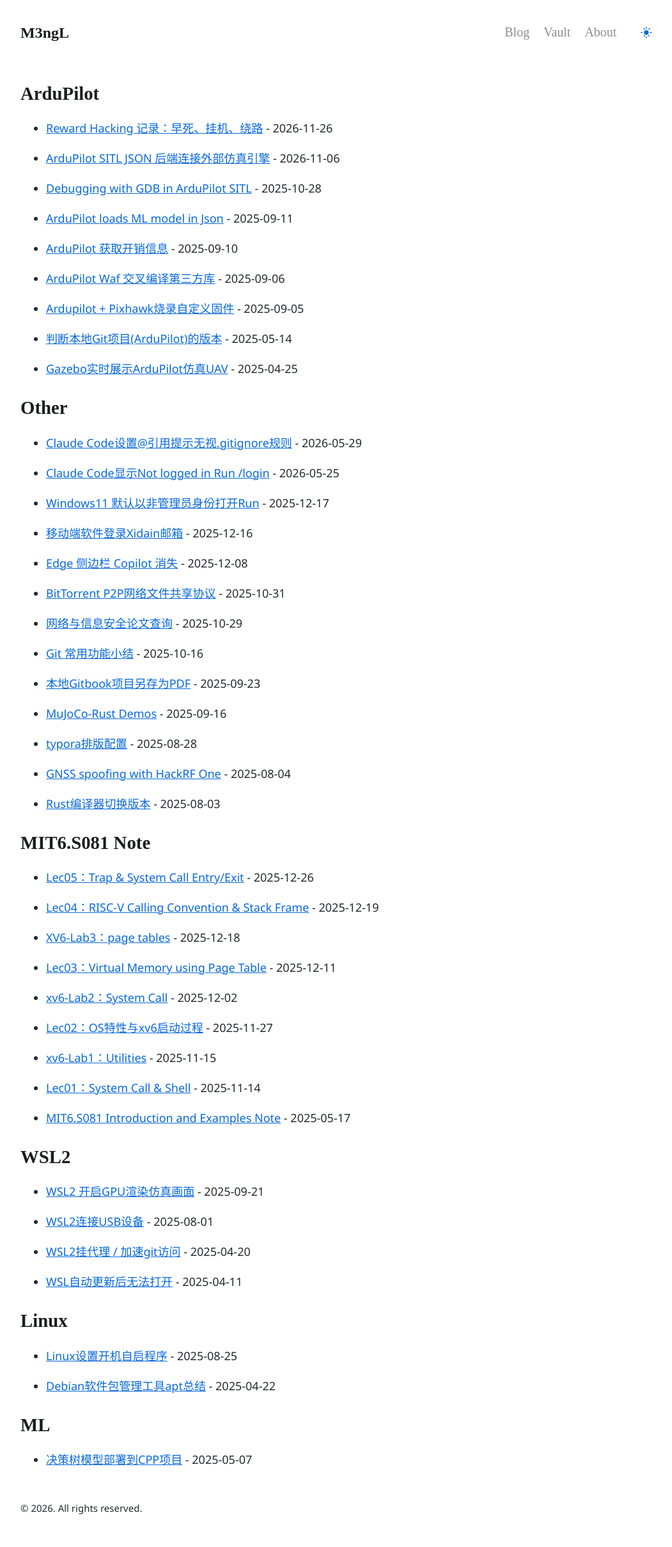
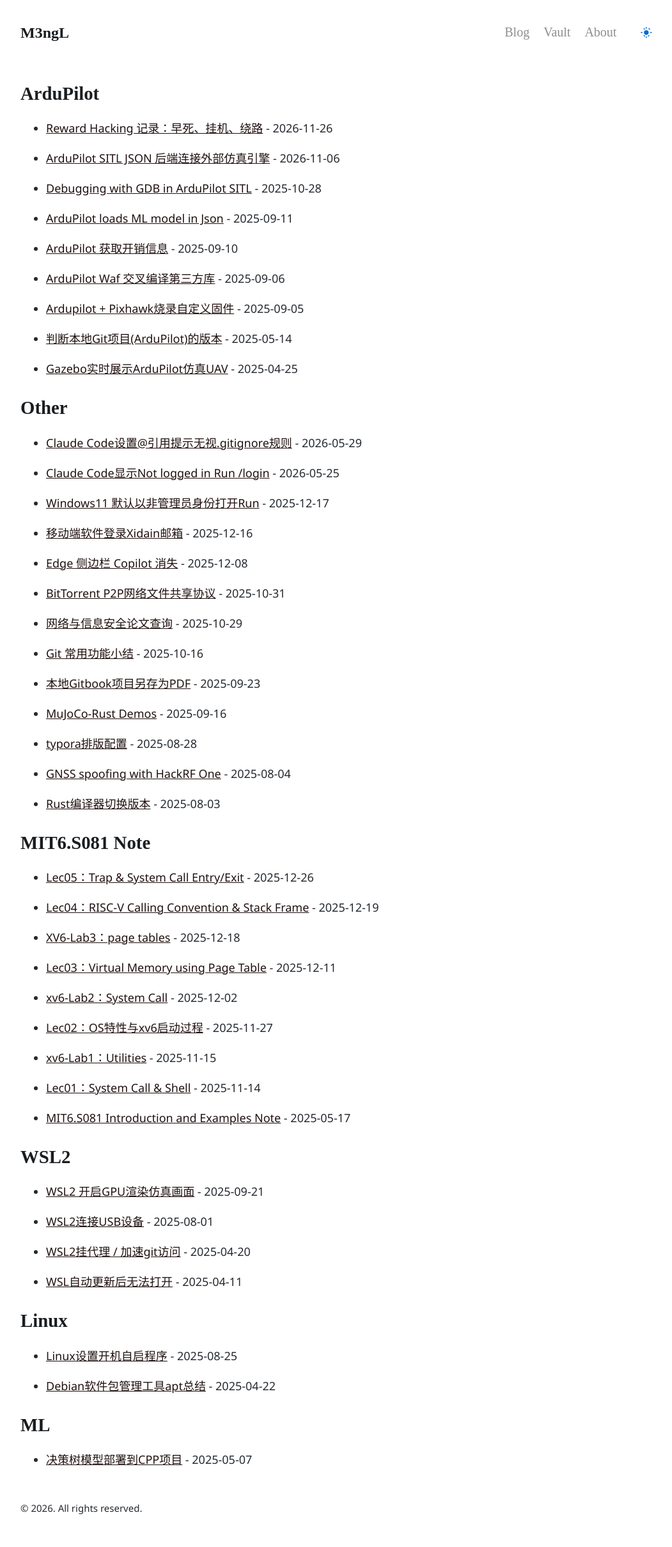
Before and after one commit to M3ngL/M3ngL.github.io, a Jekyll site: the page built from index.html, in a window 1280 px wide. Shown: the whole page at 64% size, without its empty margins (112-1163 px from the left). Built offline with Jekyll 4.4.1, drawn with Linux system fonts in a browser that asks for light colours; the list of posts is cut into pages by our own code.

Commit message:
update title style.

```diff
--- a/_sass/_posts.scss
+++ b/_sass/_posts.scss
@@ -9,6 +9,16 @@
 
   li + li {
     margin-top: .25rem;
+  }
+}
+
+// Home page article links (separate from links in post content)
+.home-post-link {
+  color: var(--home-post-link-color);
+
+  &:hover,
+  &:focus {
+    color: var(--home-post-link-color);
   }
 }
 
--- a/_sass/_variables.scss
+++ b/_sass/_variables.scss
@@ -41,6 +41,7 @@
 
   --link-color: #0969da;
   --link-hover-color: #0550ae;
+  --home-post-link-color: #211111;
 
   --heading-color: #1a1d20;
   --heading-border-color: #d0d7de;
@@ -117,6 +118,7 @@
 
     --link-color: #989071;
     --link-hover-color: #989071;
+    --home-post-link-color: var(--link-color);
 
     --heading-color: #e0e2e4;
     --heading-border-color: #53595d;
@@ -183,6 +185,7 @@
 
   --link-color: #989071;
   --link-hover-color: #989071;
+  --home-post-link-color: var(--link-color);
 
   --heading-color: #e0e2e4;
   --heading-border-color: #53595d;
@@ -246,6 +249,7 @@
 
   --link-color: #0969da;
   --link-hover-color: #0550ae;
+  --home-post-link-color: #211111;
 
   --heading-color: #1a1d20;
   --heading-border-color: #d0d7de;
--- a/index.html
+++ b/index.html
@@ -12,7 +12,7 @@ title: Home
   <ul style="margin-bottom: 30px;">
     {% for post in category.items %}
       <li style="margin-bottom: 20px;">
-        <a href="{{ post.url }}">{{ post.title }}</a> - {{ post.date | date: "%Y-%m-%d" }}
+        <a class="home-post-link" href="{{ post.url }}">{{ post.title }}</a> - {{ post.date | date: "%Y-%m-%d" }}
       </li>
     {% endfor %}
   </ul>
```
